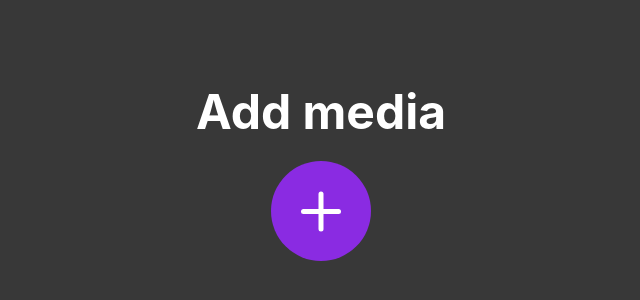
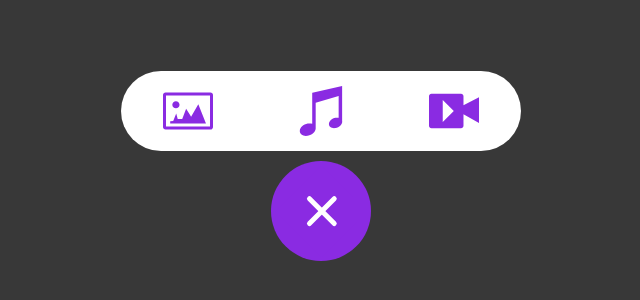
Before and after one commit to lukanogaj/add-media, a React (Create React App) app: page / in a window 1280 px wide. Shown: the part 234-534 px from the top of the page, without its empty margins (319-959 px from the left). Built offline with nearby package versions, Linux system fonts and the light colour scheme.

Commit message:
css-classes

```diff
--- a/src/components/MediaBtn/index.jsx
+++ b/src/components/MediaBtn/index.jsx
@@ -14,12 +14,13 @@ const MediaBtn = () => {
 
   return (
     <div className={styles.mediaContainer}>
-      {isActive ? <Heading /> : <MediaHandler />}
+      {isActive ? <MediaHandler /> : <Heading />}
       {/* <Heading />
       <MediaHandler /> */}
       <div className={styles.hero}>
         <button
-          className={isActive ? styles.btn : styles.btnActive}
+          className={`${styles.btn} ${isActive ? styles.btnActive : ''}`}
+          // className={isActive ? styles.btn : styles.btnActive}
           onClick={handleBtn}
         ></button>
       </div>
--- a/src/components/MediaBtn/index.module.scss
+++ b/src/components/MediaBtn/index.module.scss
@@ -26,7 +26,7 @@
     height: 65%;
     background-color: #8a2be2;
     border: none;
-    transition: all ease 4s;
+    transition: all ease 1s;
 
     cursor: pointer;
     transition: all ease 0.4s;
@@ -48,7 +48,7 @@
     }
 
     &:before {
-      -webkit-transform: rotate(45deg);
+      transform: rotate(45deg);
       transform: rotate(90deg);
     }
   }
@@ -81,11 +81,11 @@
     background: #fff;
     transition: all ease 1s;
   }
-  -webkit-transform: rotate(-180deg);
   transform: rotate(-45deg);
+  transform: rotate-(-45deg);
 
   &:before {
-    -webkit-transform: rotate(45deg);
+    transform: rotate(45deg);
     transform: rotate(90deg);
   }
 }
```
